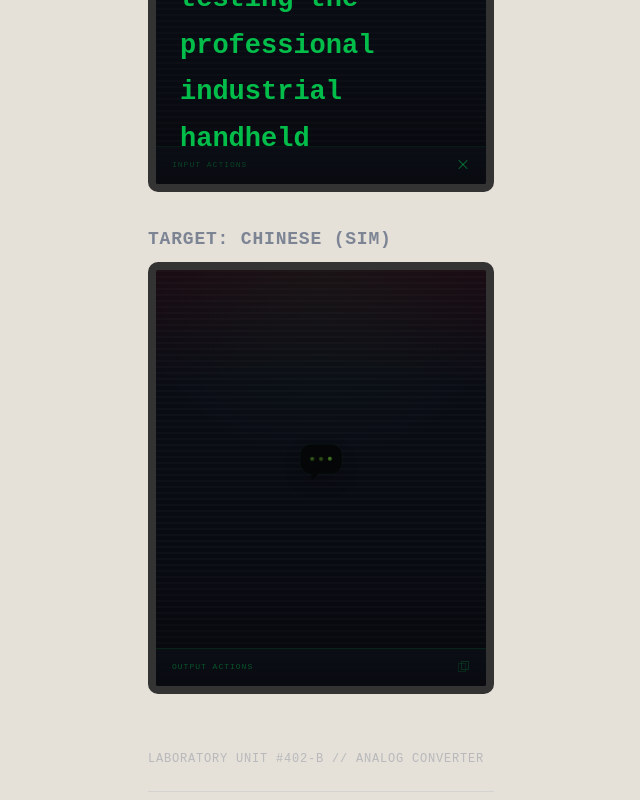
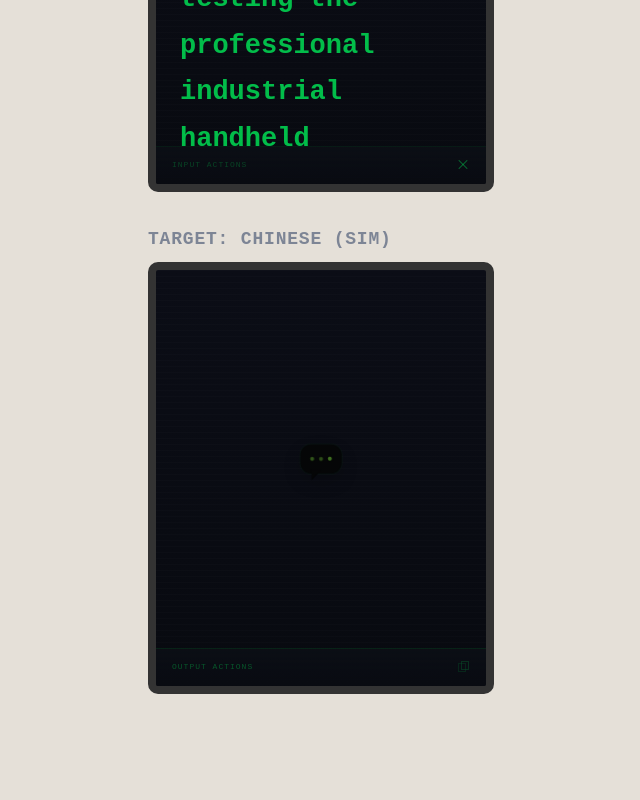
Before and after one commit to GTTaaa/Xenon, a React (Vite) app: page / in a window 1280 px wide. Shown: the part 294-1094 px from the top of the page, without its empty margins (319-959 px from the left). After the commit the page ends 1010 px from the top, so only its background shows below. Built offline with nearby package versions, Linux system fonts and the light colour scheme.

Commit message:
feat: 调整窗口高度和最小高度以改善界面布局；移除设备页脚元素以简化界面

```diff
--- a/src/main/index.ts
+++ b/src/main/index.ts
@@ -14,9 +14,9 @@ function createWindow(): void {
   const mainWindow = new BrowserWindow({
     useContentSize: true,
     width: 358,
-    // height: 820,
+    height: 670,
     minWidth: 358,
-    // minHeight: 820,
+    minHeight: 670,
     frame: false,
     show: false,
     autoHideMenuBar: true,
--- a/src/renderer/src/App.tsx
+++ b/src/renderer/src/App.tsx
@@ -398,11 +398,6 @@ function App(): React.JSX.Element {
             </p>
           ) : null}
         </section>
-
-        <footer className="device-footer">
-          <span>LABORATORY UNIT #402-B // ANALOG CONVERTER</span>
-          <i />
-        </footer>
       </section>
     </main>
   )
--- a/src/renderer/src/assets/main.css
+++ b/src/renderer/src/assets/main.css
@@ -94,8 +94,7 @@ body {
 }
 
 .status-label,
-.language-label,
-.device-footer {
+.language-label {
   color: var(--panel-line);
   font-family: 'Courier New', monospace;
   letter-spacing: 0.9px;
@@ -413,15 +412,14 @@ body {
   content: '';
   position: absolute;
   inset: 0;
-  background:
-    linear-gradient(
-      180deg,
-      rgba(120, 0, 0, 0.14),
-      transparent 28%,
-      transparent 72%,
-      rgba(0, 0, 0, 0.22)
-    ),
-    repeating-linear-gradient(180deg, rgba(255, 255, 255, 0.02) 0 2px, transparent 2px 6px);
+  background: repeating-linear-gradient(
+    180deg,
+    rgba(255, 255, 255, 0.018) 0,
+    rgba(255, 255, 255, 0.018) 1px,
+    transparent 1px,
+    transparent 6px
+  );
+  opacity: 0.72;
   pointer-events: none;
 }
 
@@ -718,54 +716,6 @@ body {
 .display-input::placeholder {
   color: rgba(0, 240, 90, 0.28);
   text-shadow: none;
-}
-
-.display-screen-source::before {
-  background:
-    linear-gradient(
-      180deg,
-      rgba(120, 0, 0, 0.08),
-      transparent 24%,
-      transparent 76%,
-      rgba(0, 0, 0, 0.16)
-    ),
-    repeating-linear-gradient(180deg, rgba(255, 255, 255, 0.015) 0 2px, transparent 2px 6px);
-}
-
-.display-screen-target::before {
-  background:
-    linear-gradient(
-      180deg,
-      rgba(120, 0, 0, 0.14),
-      transparent 28%,
-      transparent 72%,
-      rgba(0, 0, 0, 0.22)
-    ),
-    radial-gradient(circle at top, rgba(0, 240, 90, 0.04), transparent 44%),
-    repeating-linear-gradient(180deg, rgba(255, 255, 255, 0.02) 0 2px, transparent 2px 6px);
-}
-
-.device-footer {
-  margin-top: 56px;
-  display: flex;
-  align-items: center;
-  flex-wrap: wrap;
-  gap: 22px;
-  font-size: 12px;
-  color: rgba(101, 112, 134, 0.34);
-  letter-spacing: 0.8px;
-}
-
-.device-footer span {
-  min-width: 0;
-  overflow-wrap: anywhere;
-}
-
-.device-footer i {
-  flex: 1;
-  min-width: 72px;
-  height: 1px;
-  background: rgba(154, 163, 178, 0.22);
 }
 
 .display-scroll::-webkit-scrollbar {
@@ -1088,12 +1038,6 @@ body {
     line-height: 1.4;
   }
 
-  .device-footer {
-    margin-top: 28px;
-    gap: 10px;
-    font-size: 10px;
-  }
-
   .translate-error {
     gap: 6px;
     font-size: 9px;
```
